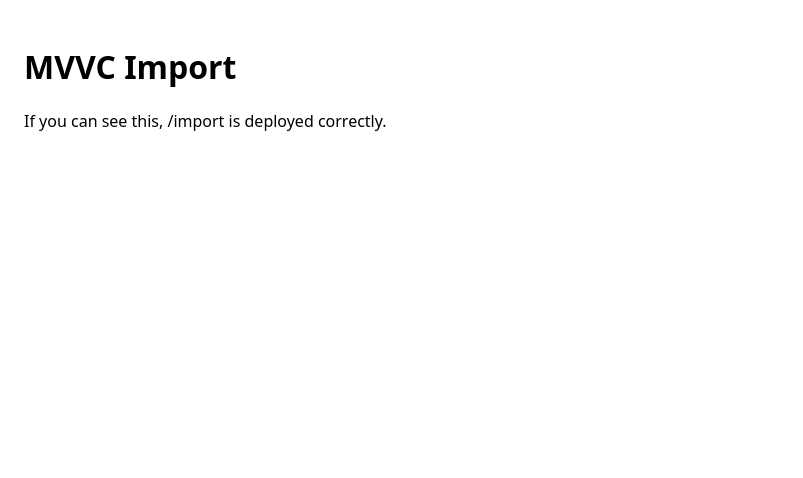
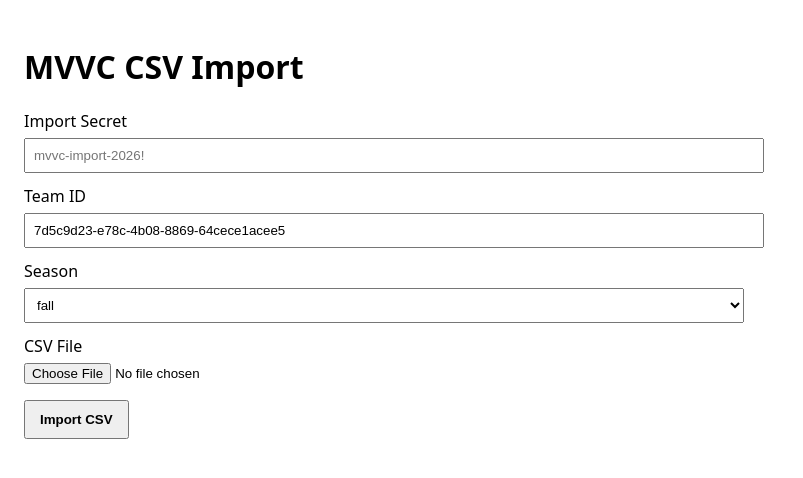
Before and after one commit to mtuyay-glitch/mvvc-coach-copilot, a Next.js app: page /import in a window 1280 px wide. Shown: the top 478 px of the page, without its empty margins (0-803 px from the left). Built offline with nearby package versions, Linux system fonts and the light colour scheme.

Commit message:
Update page.tsx

```diff
--- a/app/import/page.tsx
+++ b/app/import/page.tsx
@@ -1,8 +1,99 @@
+"use client";
+
+import { useState } from "react";
+
 export default function ImportPage() {
+  const [secret, setSecret] = useState("");
+  const [teamId, setTeamId] = useState("7d5c9d23-e78c-4b08-8869-64cece1acee5");
+  const [season, setSeason] = useState("fall");
+  const [file, setFile] = useState<File | null>(null);
+  const [msg, setMsg] = useState("");
+
+  async function runImport() {
+    try {
+      setMsg("Uploading...");
+      if (!file) {
+        setMsg("Please choose a CSV file first.");
+        return;
+      }
+
+      const form = new FormData();
+      form.append("secret", secret);
+      form.append("teamId", teamId);
+      form.append("season", season);
+      form.append("file", file);
+
+      const res = await fetch("/api/import", { method: "POST", body: form });
+      const raw = await res.text();
+      let json: any = null;
+      try { json = JSON.parse(raw); } catch {}
+
+      if (!res.ok) {
+        setMsg(`Import failed: ${json?.error ?? raw ?? res.statusText}`);
+        return;
+      }
+
+      setMsg(`Success! rowsParsed=${json.rowsParsed}, rowsInserted=${json.rowsInserted}`);
+    } catch (e: any) {
+      setMsg(`Import failed: ${e?.message ?? String(e)}`);
+    }
+  }
+
   return (
-    <main style={{ padding: 24 }}>
-      <h1>MVVC Import</h1>
-      <p>If you can see this, /import is deployed correctly.</p>
+    <main style={{ padding: 24, maxWidth: 720 }}>
+      <h1>MVVC CSV Import</h1>
+
+      <label style={{ display: "block", marginTop: 12 }}>
+        Import Secret
+        <input
+          value={secret}
+          onChange={(e) => setSecret(e.target.value)}
+          style={{ display: "block", width: "100%", padding: 8, marginTop: 6 }}
+          placeholder="mvvc-import-2026!"
+        />
+      </label>
+
+      <label style={{ display: "block", marginTop: 12 }}>
+        Team ID
+        <input
+          value={teamId}
+          onChange={(e) => setTeamId(e.target.value)}
+          style={{ display: "block", width: "100%", padding: 8, marginTop: 6 }}
+        />
+      </label>
+
+      <label style={{ display: "block", marginTop: 12 }}>
+        Season
+        <select
+          value={season}
+          onChange={(e) => setSeason(e.target.value)}
+          style={{ display: "block", width: "100%", padding: 8, marginTop: 6 }}
+        >
+          <option value="fall">fall</option>
+          <option value="spring">spring</option>
+          <option value="summer">summer</option>
+        </select>
+      </label>
+
+      <label style={{ display: "block", marginTop: 12 }}>
+        CSV File
+        <input
+          type="file"
+          accept=".csv,text/csv"
+          onChange={(e) => setFile(e.target.files?.[0] ?? null)}
+          style={{ display: "block", marginTop: 6 }}
+        />
+      </label>
+
+      <button
+        type="button"
+        onClick={runImport}
+        style={{ marginTop: 16, padding: "10px 14px", fontWeight: 600 }}
+      >
+        Import CSV
+      </button>
+
+      <p style={{ marginTop: 16, whiteSpace: "pre-wrap" }}>{msg}</p>
     </main>
   );
 }
```
